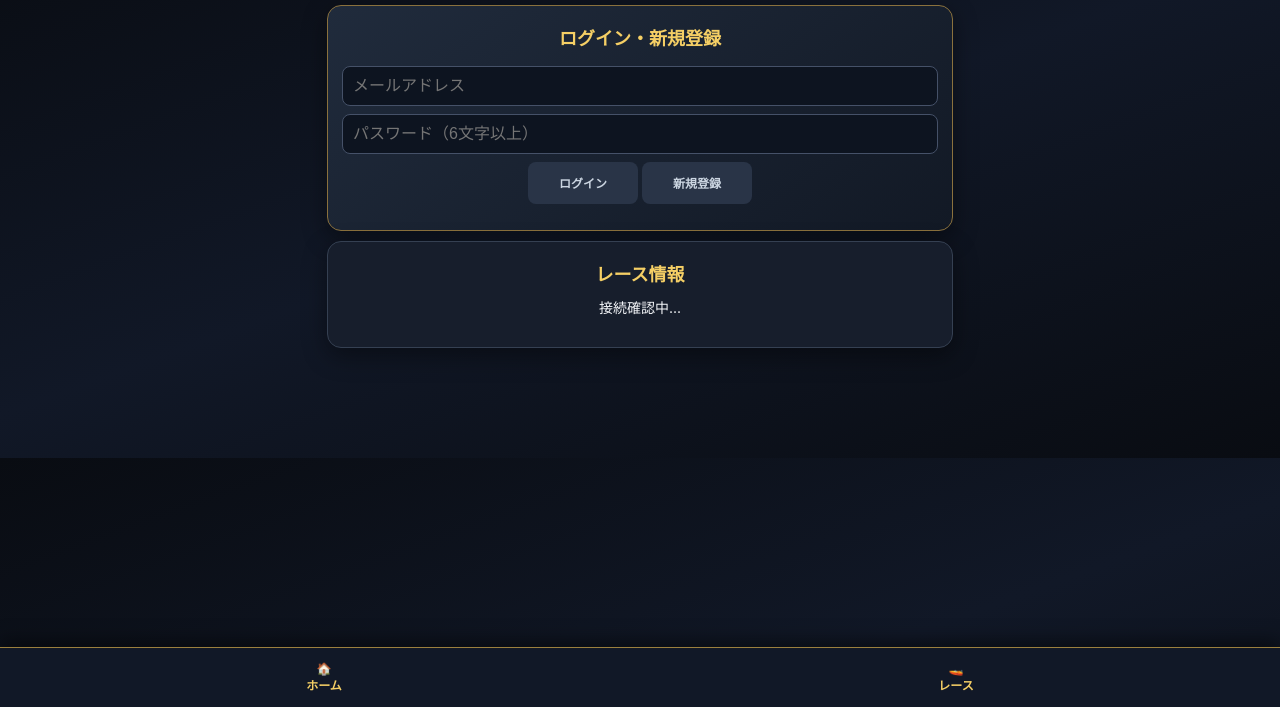
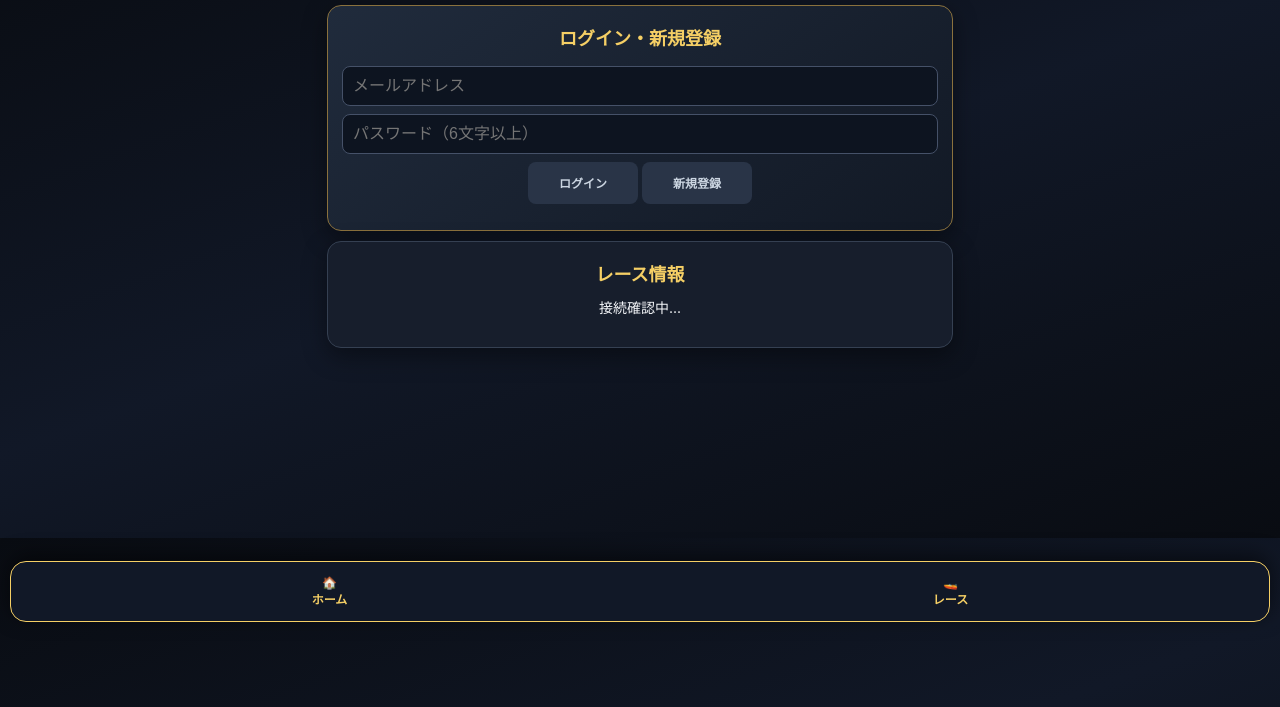
Before and after one commit to gang-gang-world/gang-gang-world, a plain HTML site: page index.html in a window 1280 px wide. Shown: the part 93-800 px from the top of the page. Drawn offline with Linux system fonts and the light colour scheme; no server answers.

Commit message:
Update index.html

```diff
--- a/index.html
+++ b/index.html
@@ -321,6 +321,32 @@ body {
   font-size: 12px;
   margin: 0;
   padding: 8px;
+}/* FIX BOTTOM NAV */
+
+#bottomNav {
+  position: fixed !important;
+  bottom: 85px !important;
+  left: 10px !important;
+  right: 10px !important;
+  display: flex !important;
+  z-index: 99999 !important;
+  background: #111827 !important;
+  border: 1px solid #f5cf65;
+  border-radius: 16px;
+}
+
+#bottomNav button {
+  width: auto !important;
+  flex: 1;
+  color: #f5cf65 !important;
+}
+
+#bottomNav button[hidden] {
+  display: none !important;
+}
+
+body {
+  padding-bottom: 180px !important;
 }</style>
 </head>
 <body>
```
